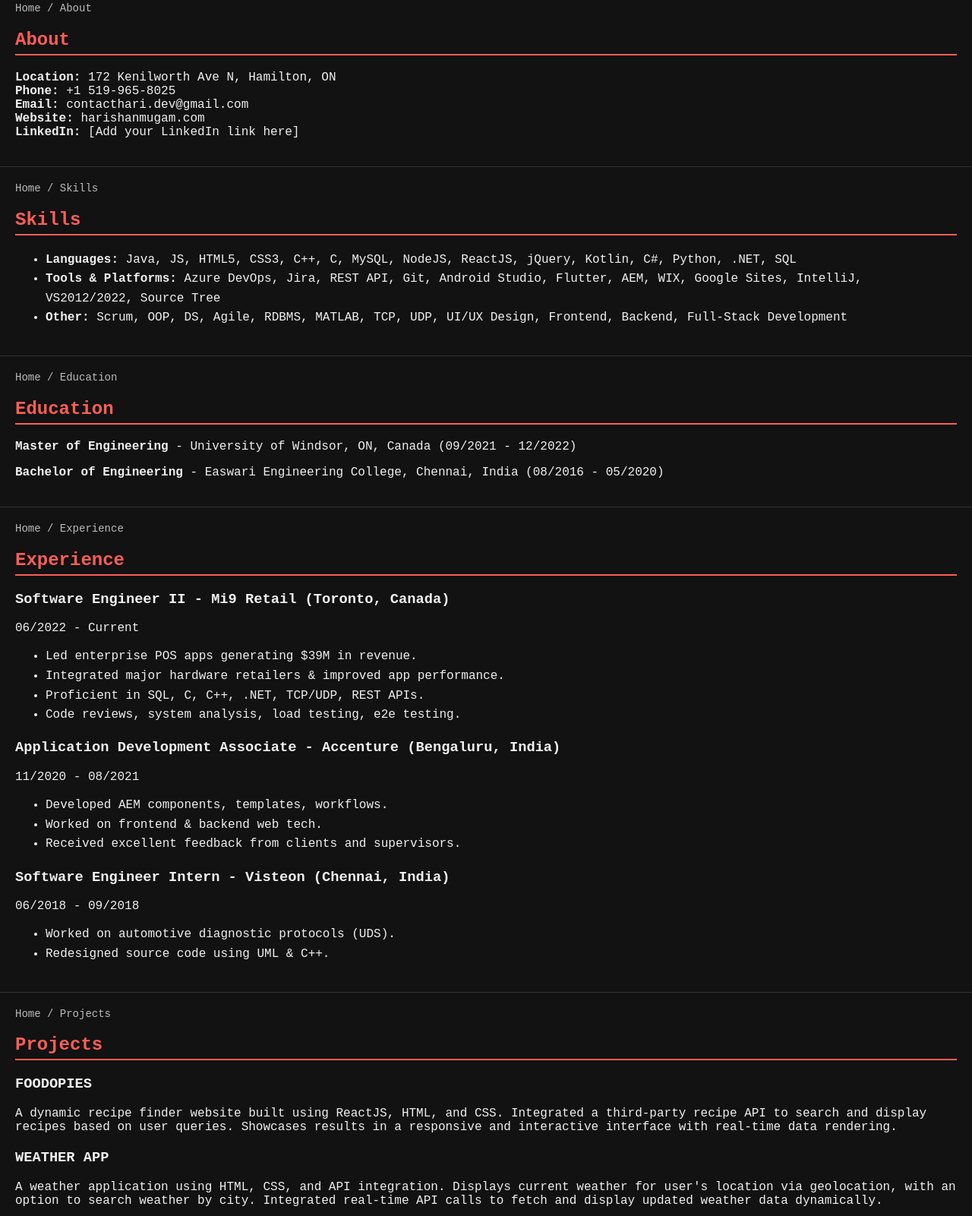
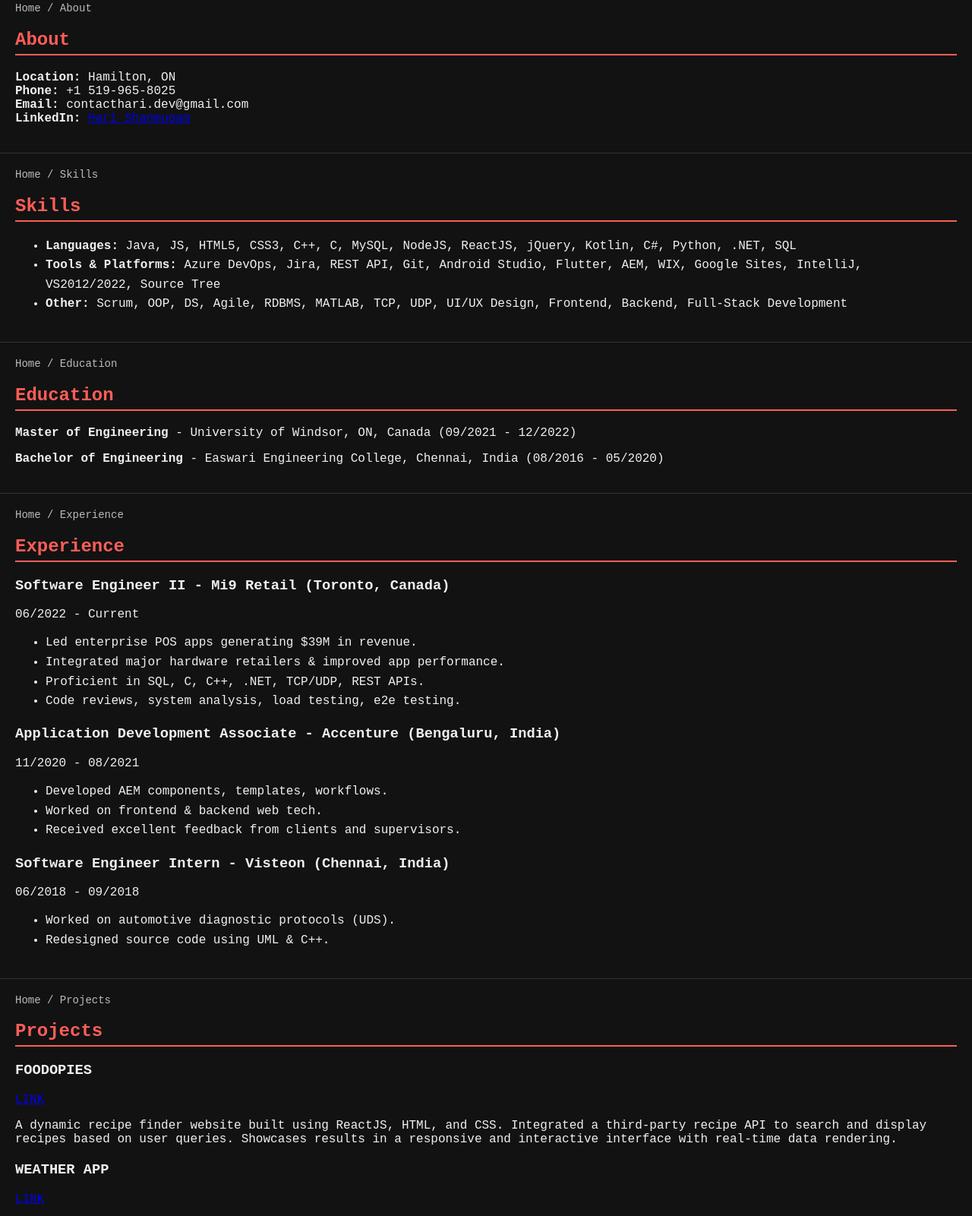
Before and after one commit to HariShanmugam-dev/portfolio, a plain HTML site: page index.html in a window 1280 px wide. Shown: the part 132-1733 px from the top of the page at 76% size. Drawn offline with Linux system fonts and the light colour scheme.

Commit message:
Update index.html

```diff
--- a/index.html
+++ b/index.html
@@ -78,11 +78,10 @@
     <div class="breadcrumb">Home / About</div>
     <h2>About</h2>
     <p>
-        <strong>Location:</strong> 172 Kenilworth Ave N, Hamilton, ON <br>
+        <strong>Location:</strong> Hamilton, ON <br>
         <strong>Phone:</strong> +1 519-965-8025 <br>
         <strong>Email:</strong> contacthari.dev@gmail.com <br>
-        <strong>Website:</strong> harishanmugam.com <br>
-        <strong>LinkedIn:</strong> [Add your LinkedIn link here]
+        <strong>LinkedIn:</strong> <a href="https://www.linkedin.com/in/hari-hara-sudhan-shanmugam/">Hari Shanmugam</a>
     </p>
 </section>
 
@@ -136,12 +135,12 @@
     <h2>Projects</h2>
 
     <div class="project">
-        <h3>FOODOPIES</h3>
+        <h3>FOODOPIES</h3><a href="https://sudhan0108.github.io/Weather_Project/">LINK</a>
         <p>A dynamic recipe finder website built using ReactJS, HTML, and CSS. Integrated a third-party recipe API to search and display recipes based on user queries. Showcases results in a responsive and interactive interface with real-time data rendering.</p>
     </div>
 
     <div class="project">
-        <h3>WEATHER APP</h3>
+        <h3>WEATHER APP</h3><a href="https://sudhan0108.github.io/foodopies/">LINK</a>
         <p>A weather application using HTML, CSS, and API integration. Displays current weather for user's location via geolocation, with an option to search weather by city. Integrated real-time API calls to fetch and display updated weather data dynamically.</p>
     </div>
 
```
